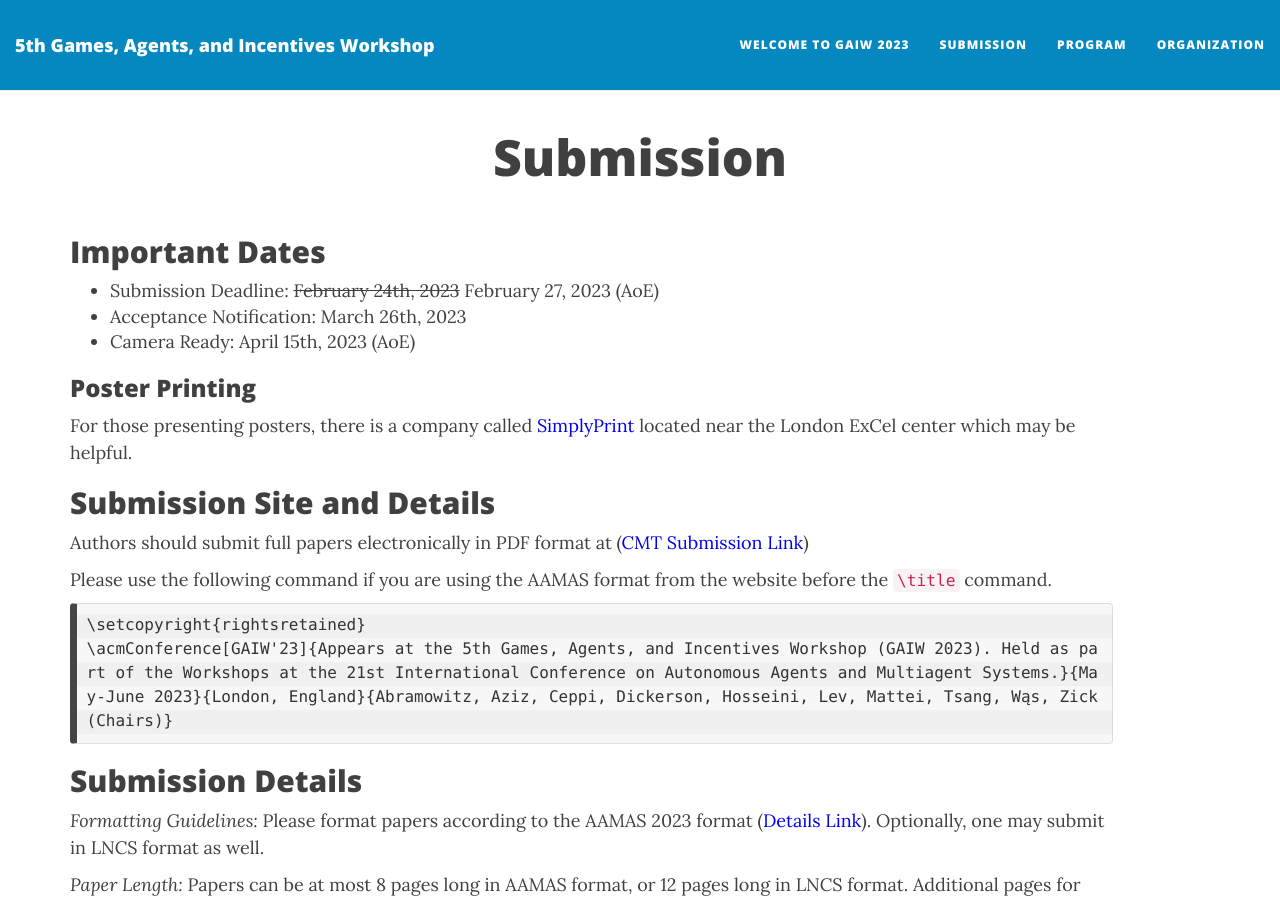
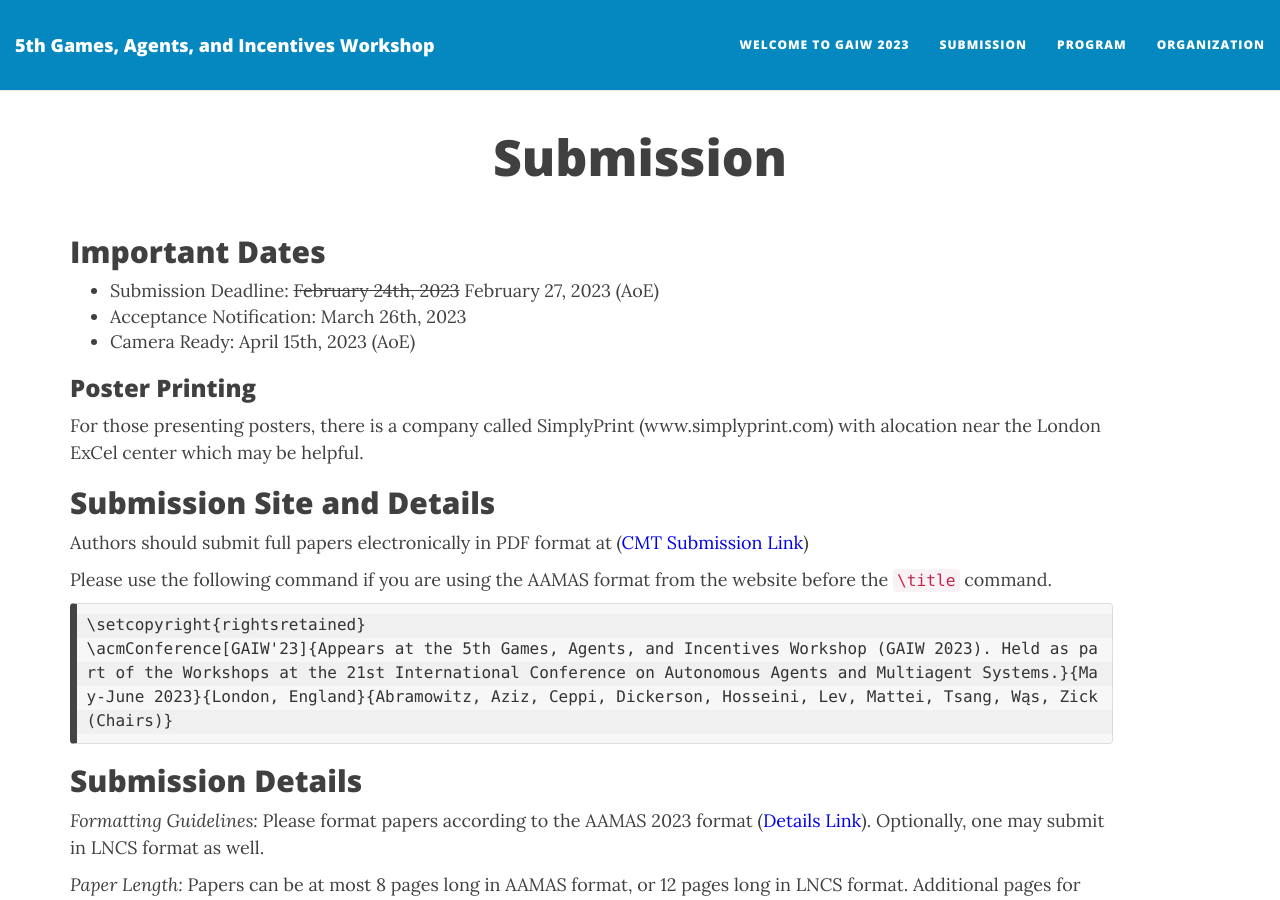
Before and after one commit to PrefLib/gaiw2023, a Jekyll site: the page built from submission.md, in a window 1280 px wide and 900 px high. Built offline with Jekyll 4.4.1, drawn with Linux system fonts in a browser that asks for light colours; nearby versions of some CDN libraries.

Commit message:
Update submission.md
Updated URL for simplyprint

```diff
--- a/submission.md
+++ b/submission.md
@@ -18,7 +18,7 @@ published: true
 -->
 
 ### Poster Printing
-For those presenting posters, there is a company called [SimplyPrint](www.simplyprint.com) located near the London ExCel center which may be helpful.
+For those presenting posters, there is a company called SimplyPrint (www.simplyprint.com) with alocation near the London ExCel center which may be helpful.
 
 
 ## Submission Site and Details
```
